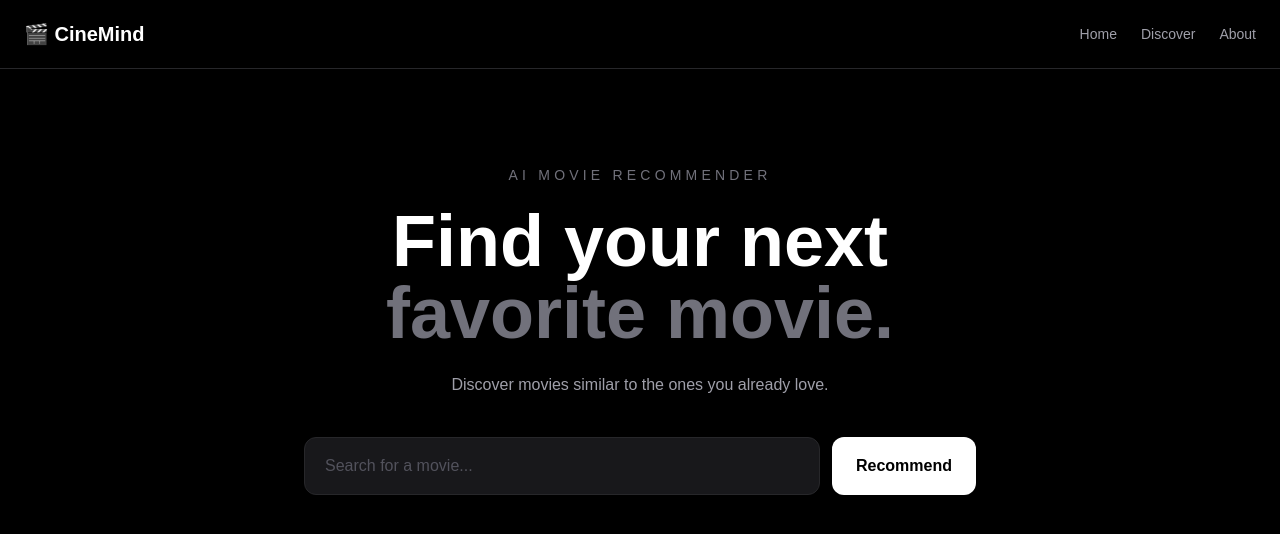
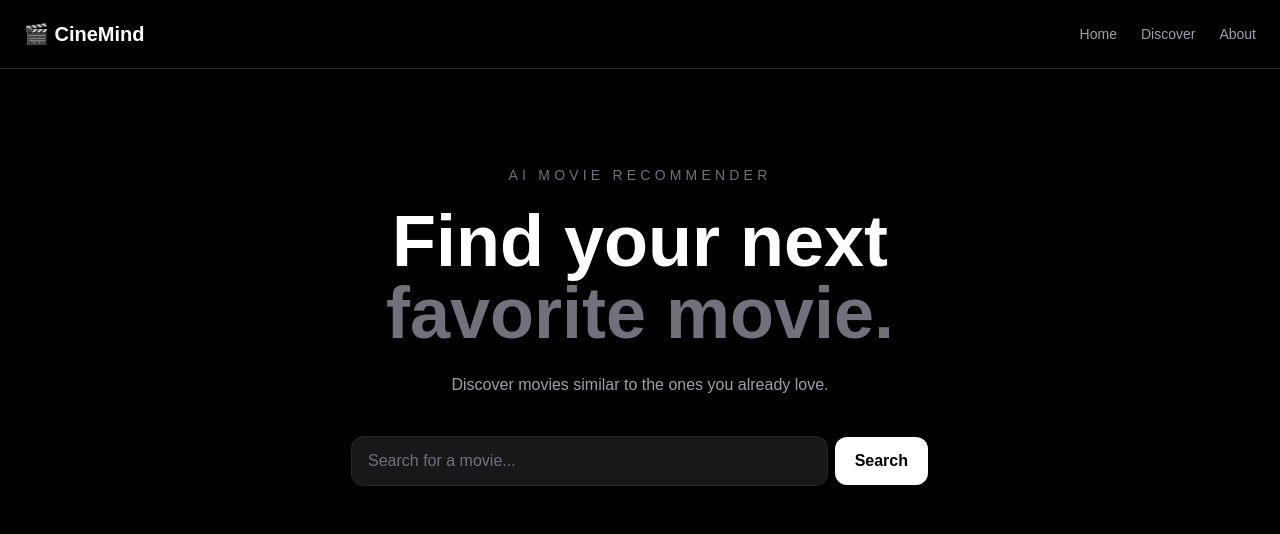
Before and after one commit to Foolmannn/movie-recommender-system, a Next.js app in the folder frontend/: page / in a window 1280 px wide. Shown: the top 534 px of the page. Built offline with nearby package versions, Linux system fonts and the light colour scheme.

Commit message:
Finished autocomplete feature

```diff
--- a/frontend/src/app/page.js
+++ b/frontend/src/app/page.js
@@ -8,32 +8,45 @@ import MovieGrid from "@/components/MovieGrid";
 
 import { getRecommendations } from "@/services/api";
 
-
 export default function Home() {
 
     const [movies, setMovies] = useState([]);
     const [loading, setLoading] = useState(false);
     const [error, setError] = useState("");
+    const [selectedMovie, setSelectedMovie] = useState(null);
 
 
+    const handleSearch = async () => {
 
-    const handleSearch = async (movie) => {
+        // Make sure user selected a movie
+        if (!selectedMovie) {
+            setError("Please select a movie from the suggestions.");
+            return;
+        }
 
         try {
 
             setLoading(true);
             setError("");
 
-            const data = await getRecommendations(movie);
+            // selectedMovie is an object:
+            // { movie_id: ..., title: ... }
+
+            const data = await getRecommendations(
+                selectedMovie.title
+            );
 
             setMovies(data.recommendations);
 
+        } catch (error) {
 
-        } catch (error) {
+            console.error(error);
 
             setError(
                 "Something went wrong while getting recommendations."
             );
+
+            setMovies([]);
 
         } finally {
 
@@ -55,43 +68,37 @@ export default function Home() {
                 </p>
 
                 <h1 className="mt-5 text-5xl md:text-7xl font-bold">
-
                     Find your next
                     <br />
 
                     <span className="text-zinc-500">
                         favorite movie.
                     </span>
-
                 </h1>
 
                 <p className="mx-auto mt-6 max-w-xl text-zinc-400">
-
                     Discover movies similar to the ones
                     you already love.
-
                 </p>
 
 
                 <SearchBar
                     onSearch={handleSearch}
                     loading={loading}
+                    onSelect={setSelectedMovie}
                 />
 
             </section>
 
 
             {error && (
-
                 <p className="text-center text-red-400">
                     {error}
                 </p>
-
             )}
 
 
             {movies.length > 0 && (
-
                 <section className="mx-auto max-w-7xl px-6 pb-20">
 
                     <h2 className="mb-6 text-2xl font-bold">
@@ -101,7 +108,6 @@ export default function Home() {
                     <MovieGrid movies={movies} />
 
                 </section>
-
             )}
 
         </main>
--- a/frontend/src/components/SearchBar.jsx
+++ b/frontend/src/components/SearchBar.jsx
@@ -1,44 +1,140 @@
 "use client";
 
-import { useState } from "react";
+import { useEffect, useState } from "react";
 
-export default function SearchBar({ onSearch, loading }) {
+const API_URL = "http://localhost:8000";
 
-    const [movie, setMovie] = useState("");
+export default function SearchBar({ onSelect, onSearch, loading }) {
+    const [query, setQuery] = useState("");
+    const [suggestions, setSuggestions] = useState([]);
+
+    useEffect(() => {
+        // Don't search when input is empty
+        if (!query.trim()) {
+            setSuggestions([]);
+            return;
+        }
+
+        // Wait 300ms after user stops typing
+        const timer = setTimeout(async () => {
+            try {
+                const response = await fetch(
+                    `${API_URL}/movies/search?q=${encodeURIComponent(query)}`
+                );
+
+                if (!response.ok) {
+                    throw new Error("Failed to search movies");
+                }
+
+                const data = await response.json();
+
+                setSuggestions(data);
+            } catch (error) {
+                console.error("Movie search error:", error);
+                setSuggestions([]);
+            }
+        }, 300);
+
+        // Cancel previous timer when user types again
+        return () => clearTimeout(timer);
+
+    }, [query]);
+
+
+    const handleSelect = (movie) => {
+        // Put selected movie name in input
+        setQuery(movie.title);
+
+        // Hide suggestions
+        setSuggestions([]);
+
+        // Send selected movie to parent
+        onSelect(movie);
+    };
+
 
     const handleSubmit = (e) => {
-
         e.preventDefault();
 
-        if (!movie.trim()) return;
+        if (!query.trim()) return;
 
-        onSearch(movie);
+        // Search only if a valid movie was selected
+        onSearch();
+    };
 
-    };
 
     return (
         <form
             onSubmit={handleSubmit}
-            className="mx-auto mt-10 flex w-full max-w-2xl gap-3"
+            className="relative mx-auto mt-10 flex max-w-xl gap-2"
         >
+
+            <div className="relative flex-1">
 
                 <input
                     type="text"
-                value={movie}
-                onChange={(e) => setMovie(e.target.value)}
+                    value={query}
+                    onChange={(e) => setQuery(e.target.value)}
                     placeholder="Search for a movie..."
                     className="
-                    flex-1
+                        w-full
                         rounded-xl
-                    border border-zinc-800
                         bg-zinc-900
-                    px-5 py-4
+                        px-4
+                        py-3
                         text-white
                         outline-none
-                    placeholder:text-zinc-600
-                    focus:border-zinc-500
+                        ring-1
+                        ring-zinc-800
+                        placeholder:text-zinc-500
+                        focus:ring-zinc-600
                     "
                 />
+
+                {/* Suggestions */}
+                {suggestions.length > 0 && (
+                    <div
+                        className="
+                            absolute
+                            left-0
+                            right-0
+                            top-full
+                            z-50
+                            mt-2
+                            overflow-hidden
+                            rounded-xl
+                            bg-zinc-900
+                            shadow-xl
+                            ring-1
+                            ring-zinc-800
+                        "
+                    >
+
+                        {suggestions.map((movie) => (
+                            <button
+                                type="button"
+                                key={movie.movie_id}
+                                onClick={() => handleSelect(movie)}
+                                className="
+                                    block
+                                    w-full
+                                    px-4
+                                    py-3
+                                    text-left
+                                    text-white
+                                    transition
+                                    hover:bg-zinc-800
+                                "
+                            >
+                                {movie.title}
+                            </button>
+                        ))}
+
+                    </div>
+                )}
+
+            </div>
+
 
             <button
                 type="submit"
@@ -46,15 +142,17 @@ export default function SearchBar({ onSearch, loading }) {
                 className="
                     rounded-xl
                     bg-white
-                    px-6
+                    px-5
+                    py-3
                     font-semibold
                     text-black
                     transition
                     hover:bg-zinc-200
+                    disabled:cursor-not-allowed
                     disabled:opacity-50
                 "
             >
-                {loading ? "Loading..." : "Recommend"}
+                {loading ? "..." : "Search"}
             </button>
 
         </form>
--- /dev/null
+++ b/frontend/src/services/movies.js
@@ -0,0 +1,13 @@
+const API_URL = "http://localhost:8000";
+
+export async function searchMovies(query) {
+    const response = await fetch(
+        `${API_URL}/movies/search?q=${encodeURIComponent(query)}`
+    );
+
+    if (!response.ok) {
+        throw new Error("Failed to search movies");
+    }
+
+    return response.json();
+}
```
Also changed, not shown: 1 other file (tests, documents, lock files or other folders). Lines whose indentation alone changed are shown as unchanged.
